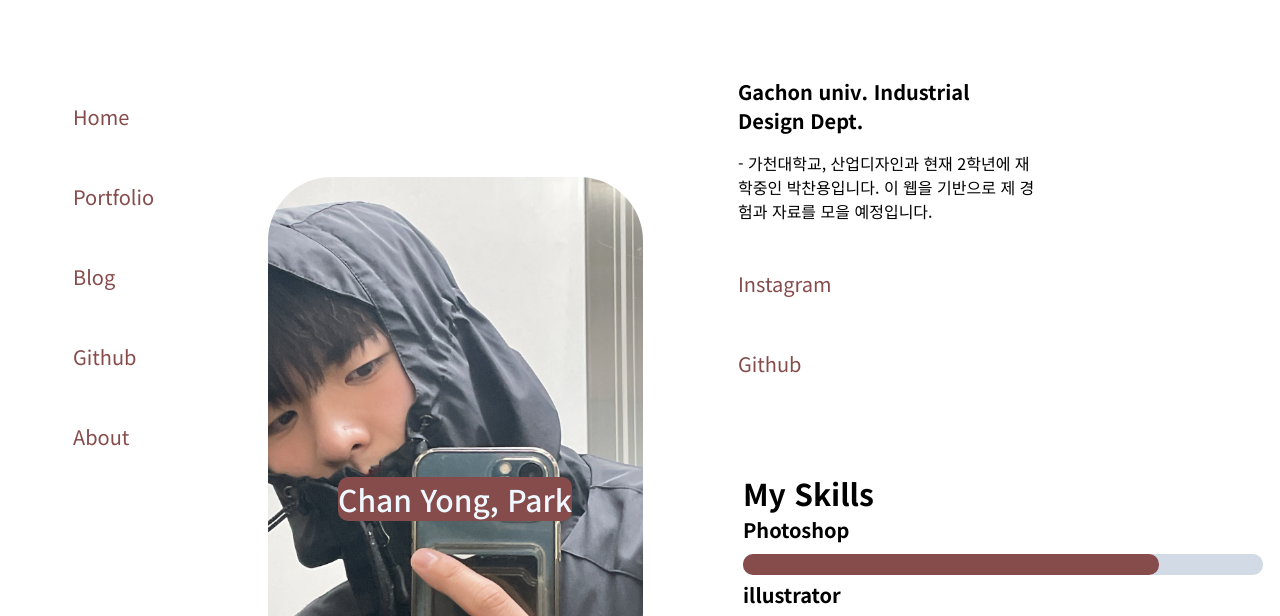
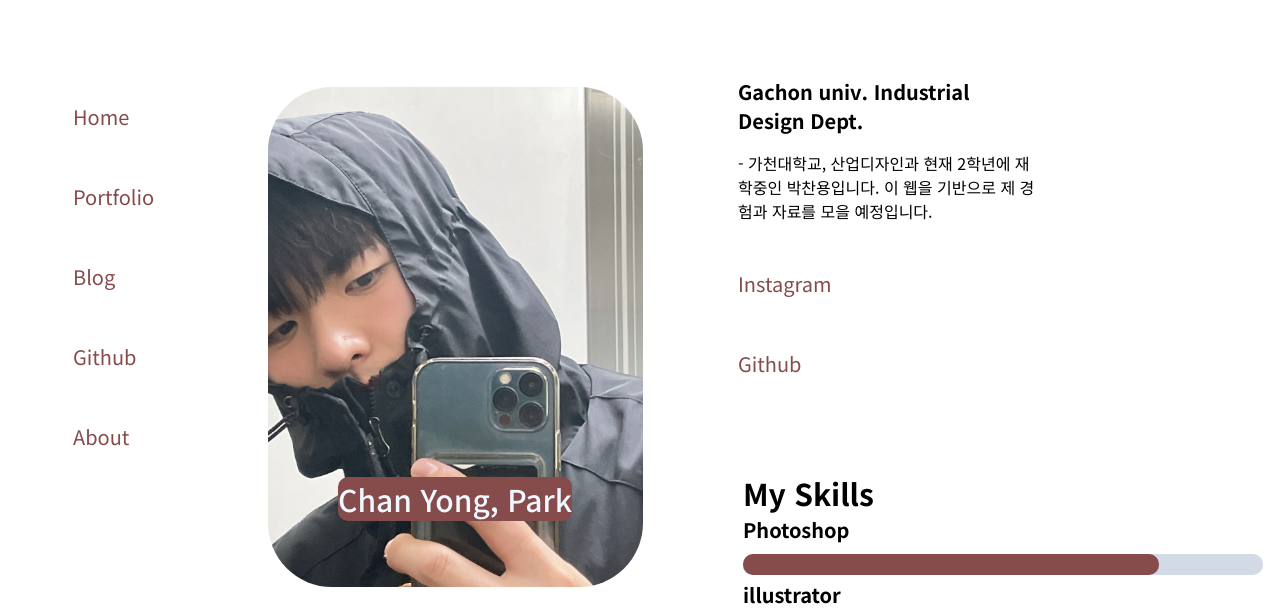
Before and after one commit to pcy229/Design-LAB, a plain HTML site: page About.html in a window 1280 px wide. Shown: the part 331-947 px from the top of the page. Drawn offline with Linux system fonts and the light colour scheme.

Commit message:
Update styles.css

```diff
--- a/styles.css
+++ b/styles.css
@@ -431,7 +431,7 @@ ul {
 
 #aboutimg{
     position: absolute;
-    top: 500px;
+    top: 410px;
     left: 260px;
     width: 375px;
     height: 500px;
```
